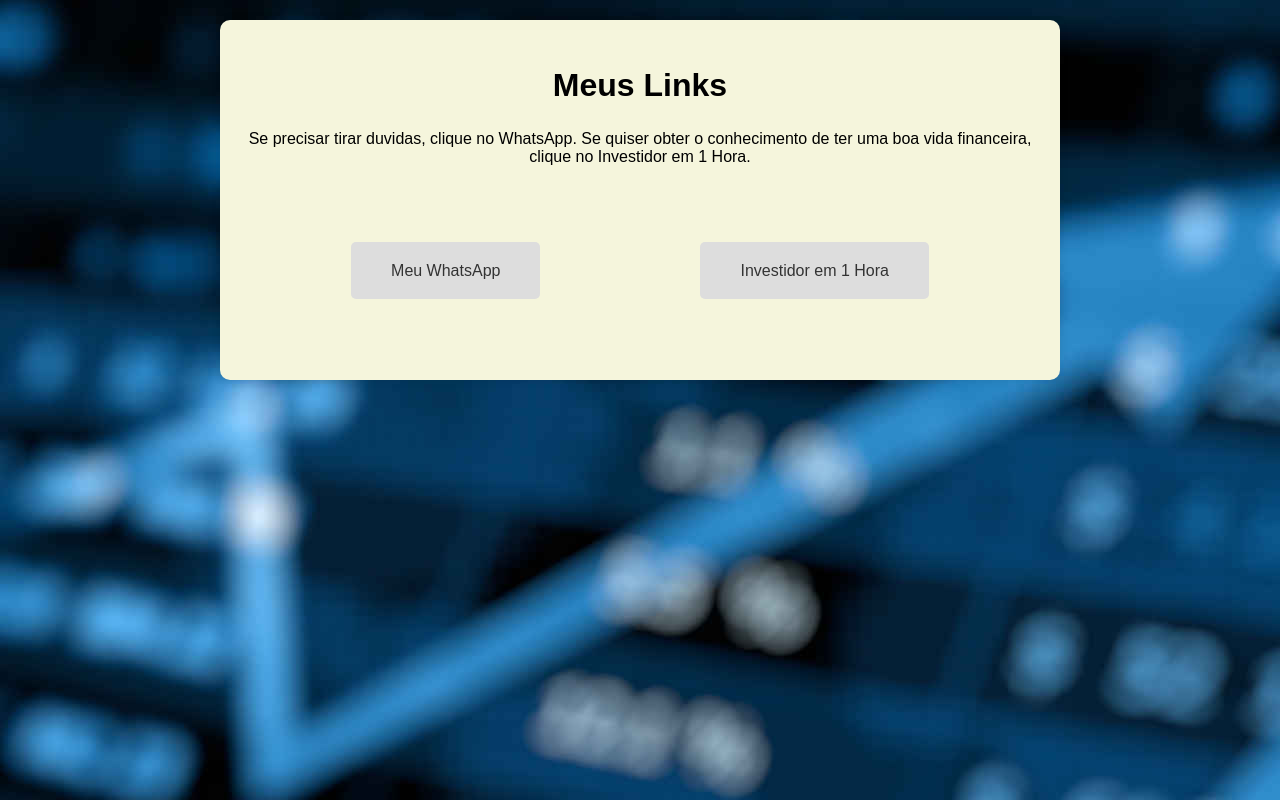
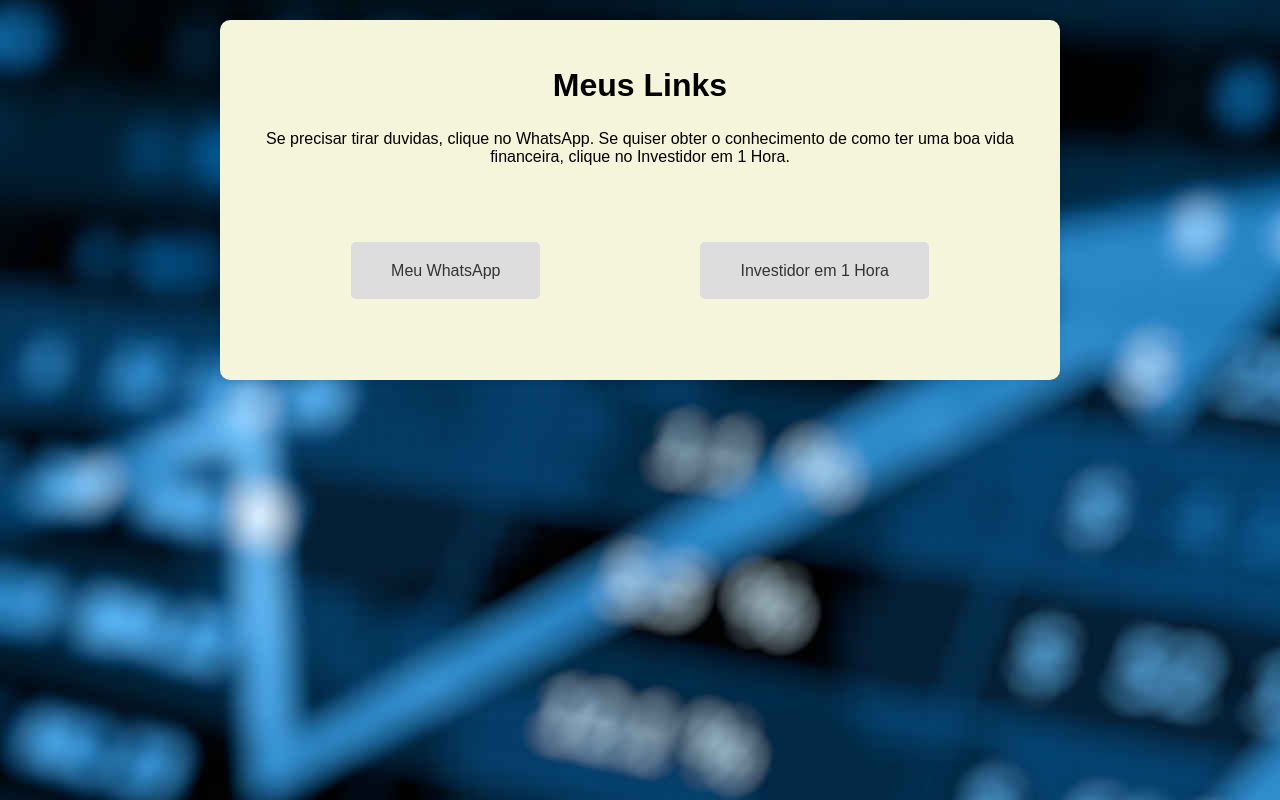
Before and after one commit to takiinvest/takiinvest, a plain HTML site: page index.html in a window 1280 px wide. Drawn offline with Linux system fonts and the light colour scheme.

Commit message:
Update index.html

```diff
--- a/index.html
+++ b/index.html
@@ -74,7 +74,7 @@
 <body>
     <div class="container">
         <h2>Meus Links</h2>
-        <p>Se precisar tirar duvidas, clique no WhatsApp. Se quiser obter o conhecimento de ter uma boa vida financeira, clique no Investidor em 1 Hora.</p>
+        <p>Se precisar tirar duvidas, clique no WhatsApp. Se quiser obter o conhecimento de como ter uma boa vida financeira, clique no Investidor em 1 Hora.</p>
         <ul class="links">
             <li><a href="https://wa.me/+5513996753398">Meu WhatsApp</a></li>
             <li><a href="https://bit.ly/3OnITYa">Investidor em 1 Hora</a></li>
```
